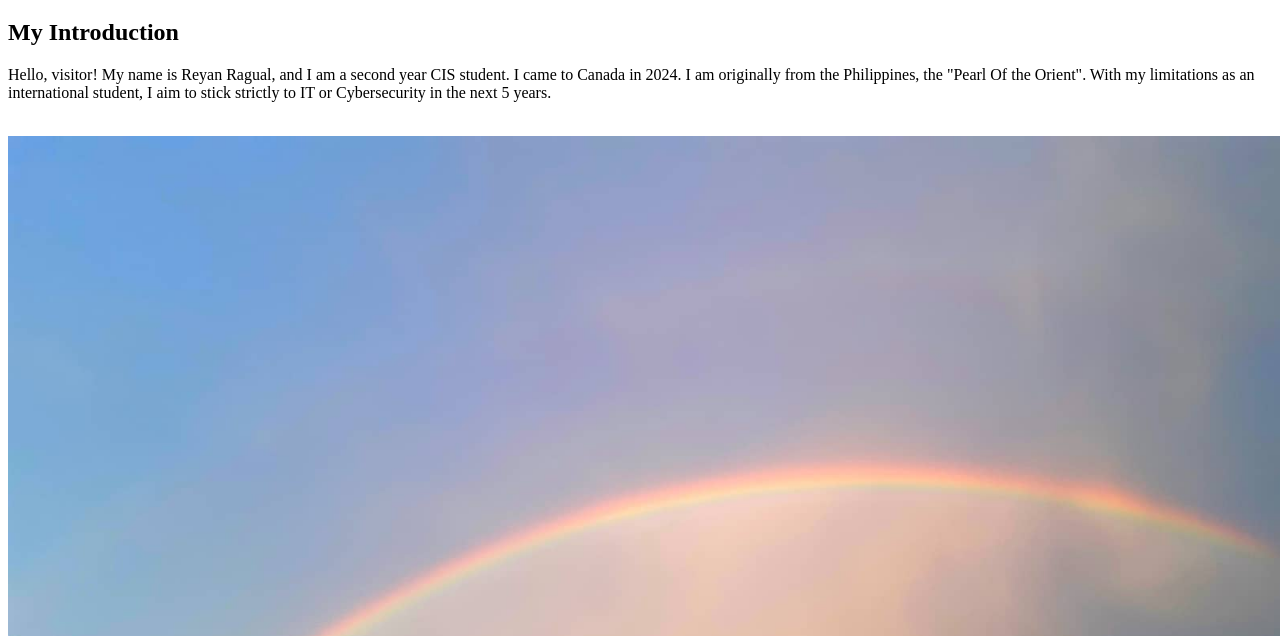
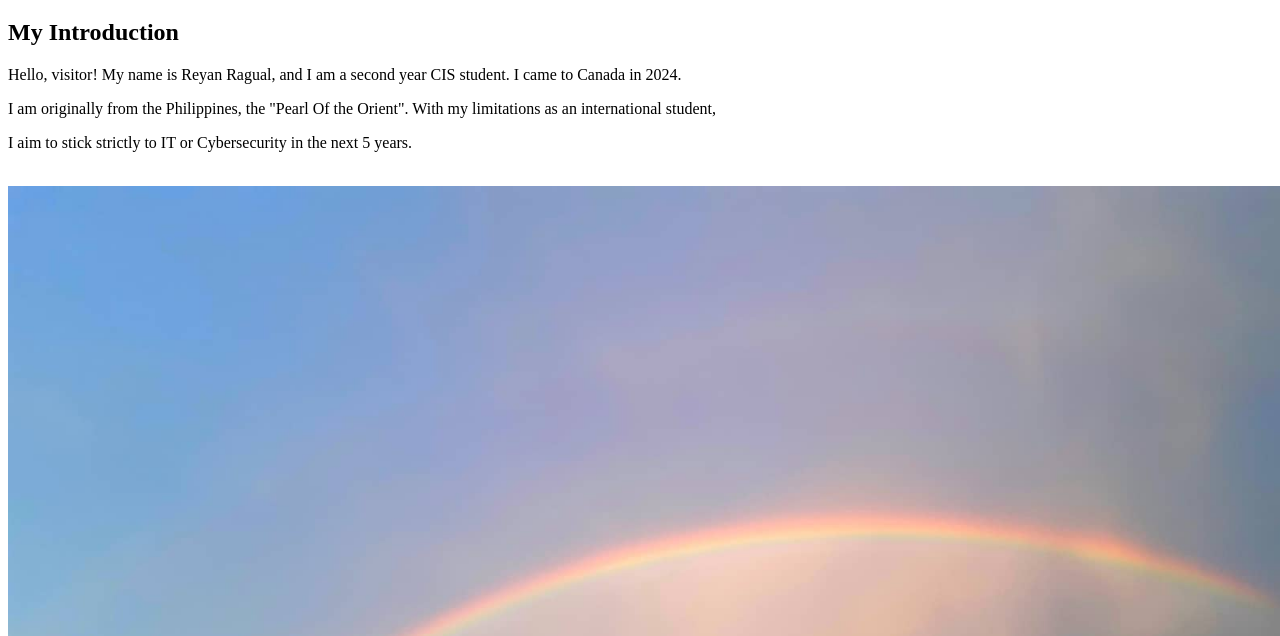
Before and after one commit to topaz-triumph20/cosc219-site, a plain HTML site: page index.html in a window 1280 px wide. Shown: the part 123-759 px from the top of the page. Drawn offline with Linux system fonts and the light colour scheme.

Commit message:
minor change: amateur text manipulation

```diff
--- a/index.html
+++ b/index.html
@@ -17,8 +17,11 @@
     <main>
         <h2>My Introduction</h2>
         <p>Hello, visitor! My name is Reyan Ragual, and I am a second year
-            CIS student. I came to Canada in 2024. I am originally from the Philippines,
+            CIS student. I came to Canada in 2024.</p>
+        <p>I am originally from the Philippines,
             the "Pearl Of the Orient". With my limitations as an international student,
+        </p>
+        <p>
             I aim to stick strictly to IT or Cybersecurity in the next 5 years.
         </p>
         <br>
```
